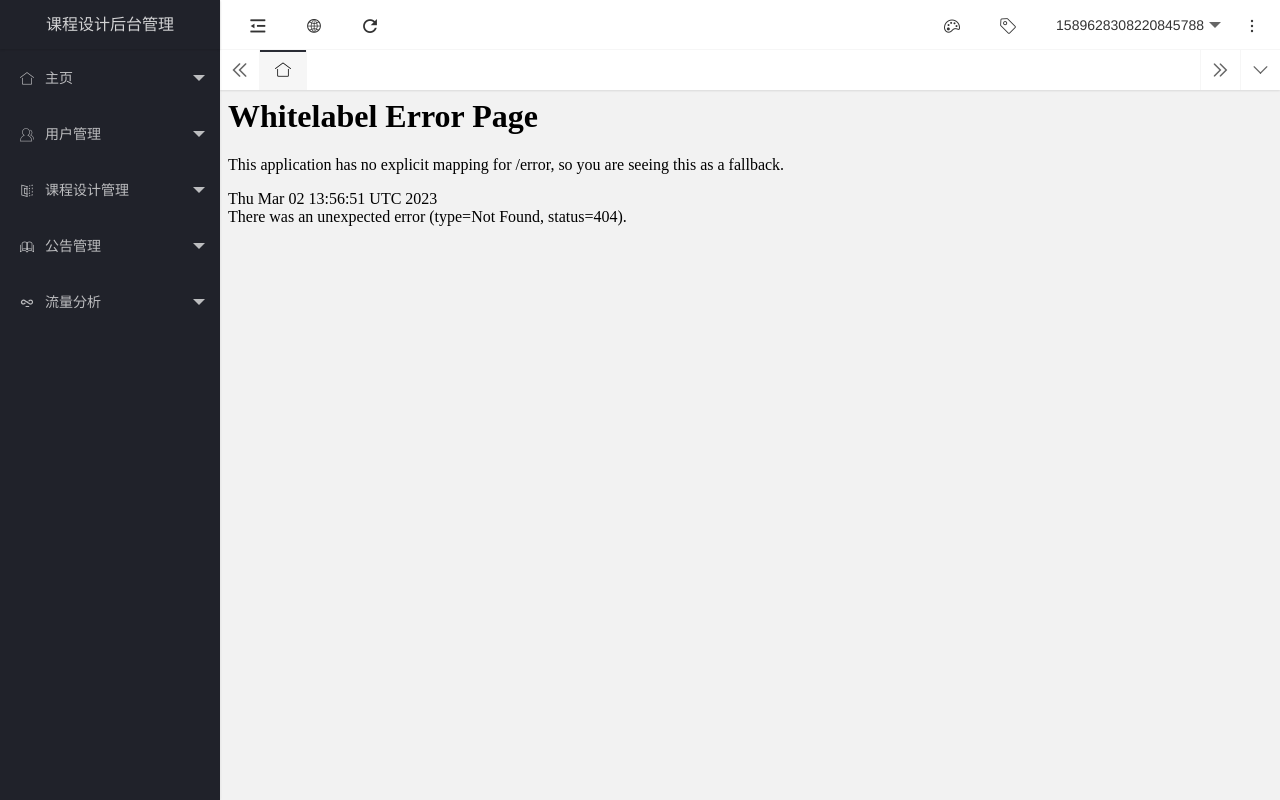
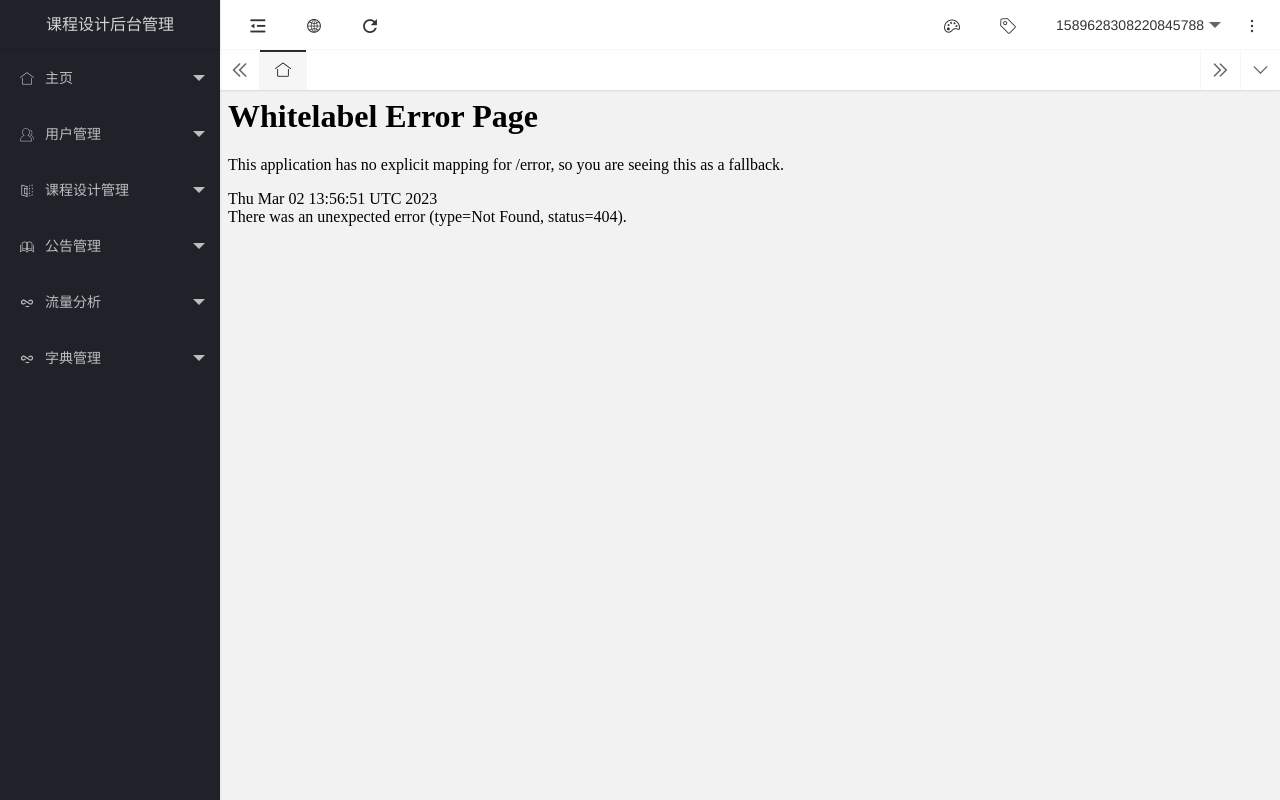
Before and after one commit to Nirunfeng/class-easy, a Spring Boot app: page /admin/index in a window 1280 px wide. Run offline with Spring Boot 4, Linux system fonts and the light colour scheme; a user stored in the database is signed in; some of the project's set-up classes (security, data sources, template engines, error pages and the like) are left out, and stand-ins take their place.

Commit message:
增加字典管理tag

```diff
--- a/src/main/resources/templates/admin/index.html
+++ b/src/main/resources/templates/admin/index.html
@@ -105,7 +105,7 @@
             </dl>
           </li>
           <li data-name="template" class="layui-nav-item">
-            <a href="javascript:;" lay-tips="商品管理" lay-direction="2">
+            <a href="javascript:;" lay-tips="课设管理" lay-direction="2">
               <i class="layui-icon layui-icon-template"></i>
               <cite>课程设计管理</cite>
             </a>
@@ -132,7 +132,7 @@
             </dl>
           </li>
           <li data-name="senior" class="layui-nav-item">
-            <a href="javascript:;" lay-tips="销量分析" lay-direction="2">
+            <a href="javascript:;" lay-tips="流量分析" lay-direction="2">
               <i class="layui-icon layui-icon-senior"></i>
               <cite>流量分析</cite>
             </a>
@@ -144,6 +144,22 @@
             <dl class="layui-nav-child">
               <dd>
                 <a lay-href="/echars/console">统计图</a>
+              </dd>
+            </dl>
+          </li>
+          <li data-name="dictManager" class="layui-nav-item">
+            <a href="javascript:;" lay-tips="字典管理" lay-direction="2">
+              <i class="layui-icon layui-icon-senior"></i>
+              <cite>字典管理</cite>
+            </a>
+            <dl class="layui-nav-child">
+              <dd>
+                <a lay-href="/admin/sold">学校管理</a>
+              </dd>
+            </dl>
+            <dl class="layui-nav-child">
+              <dd>
+                <a lay-href="/echars/console">学院管理</a>
               </dd>
             </dl>
           </li>
```
